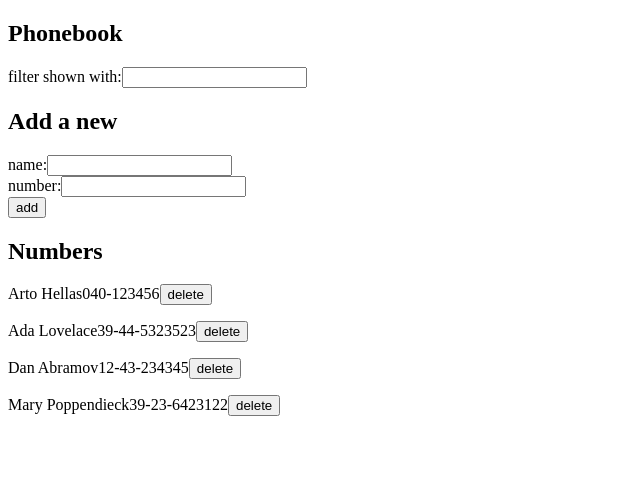
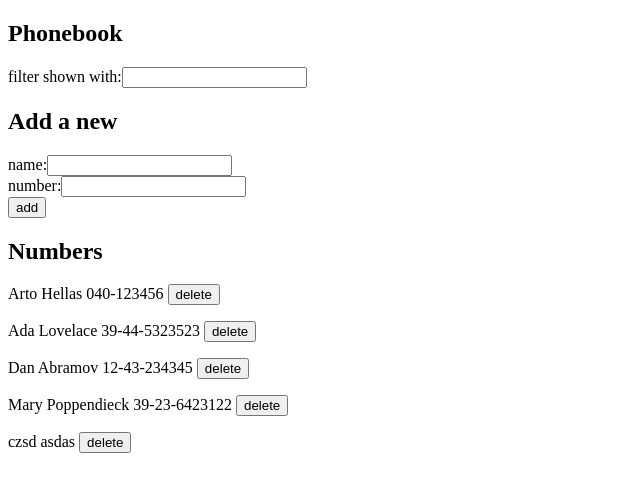
Before and after one commit to jkotima/fullstack-hy2020, a React (Create React App) app in the folder osa2/puhelinluettelo/: page / in a window 1280 px wide. Shown: the top 492 px of the page, without its empty margins (0-640 px from the left). Built offline with nearby package versions, Linux system fonts and the light colour scheme; data requests are answered from the project's data file.

Commit message:
2.19-2.20

```diff
--- a/osa2/puhelinluettelo/db.json
+++ b/osa2/puhelinluettelo/db.json
@@ -19,6 +19,11 @@
       "name": "Mary Poppendieck",
       "number": "39-23-6423122",
       "id": 4
+    },
+    {
+      "name": "czsd",
+      "number": "asdas",
+      "id": 5
     }
   ]
 }
--- a/osa2/puhelinluettelo/src/App.js
+++ b/osa2/puhelinluettelo/src/App.js
@@ -3,12 +3,15 @@ import Filter from './components/Filter'
 import PersonForm from './components/PersonForm'
 import Persons from './components/Persons'
 import personService from './services/persons'
+import Notification from './components/Notification'
 
 const App = () => {
     const [ persons, setPersons] = useState([])
     const [ newName, setNewName ] = useState('')
     const [ newNumber, setNewNumber ] = useState('')
     const [ filter, setFilter ] = useState('')
+    const [ notificationMessage, setNotificationMessage] = useState(null)
+    const [ error, setError] = useState(false)
 
     useEffect(() => {
         personService
@@ -18,8 +21,23 @@ const App = () => {
             })
     }, [])
 
+    const setTimedNotificationMessage = message => {
+        setNotificationMessage(message)
+        setTimeout(() => {
+            setNotificationMessage(null)
+        }, 5000)
+    }
+
+    const setTimedErrorMessage = message => {
+        setError(true)
+        setNotificationMessage(message)
+        setTimeout(() => {
+            setNotificationMessage(null)
+            setError(false)
+        }, 5000)
+    }
+
     const addPerson = (event) => {
-
         event.preventDefault()
         const personObject = {
             name: newName,
@@ -27,8 +45,8 @@ const App = () => {
         }
 
         if (persons.map((person) => person.name).includes(newName)) {
-            if (!window.confirm(`${newName} is already added to phonebook,`
-                               +` replace old number with a new one?`)) {
+            if (!window.confirm(`${newName} is already added to phonebook, `
+                               +`replace old number with a new one?`)) {
                 return
             }
 
@@ -38,11 +56,10 @@ const App = () => {
                 .then(returnedPerson => {
                     setPersons(persons.map(person =>
                         person.id !== id ? person : returnedPerson))
-
+                        setTimedNotificationMessage(`Updated ${personObject.name}`)
                 }).catch(error => {
-                    alert(
-                        `Person ${newName} could not be updated`
-                    )
+                    setTimedErrorMessage(`Information of ${personObject.name} `+
+                                         `has already been removed from server`)
                 })
 
         } else {
@@ -52,6 +69,7 @@ const App = () => {
                     setPersons(persons.concat(returnedPerson))
                     setNewName('')
                     setNewNumber('')
+                    setTimedNotificationMessage(`Added ${personObject.name}`)
                 })
         }
     }
@@ -70,6 +88,7 @@ const App = () => {
                     `Person ${person.name} could not be deleted`
                 )
             })
+        setTimedNotificationMessage(`Deleted ${person.name}`)
     }
 
     const handleNameChange = (event) => {
@@ -91,6 +110,8 @@ const App = () => {
     return (
       <div>
         <h2>Phonebook</h2>
+        <Notification message={notificationMessage} error={error}/>
+
         <Filter value={filter} onChange={handleFilterChange}/>
 
         <h2>Add a new</h2>
--- /dev/null
+++ b/osa2/puhelinluettelo/src/components/Notification.js
@@ -0,0 +1,23 @@
+import React from 'react'
+
+const Notification = ({message, error}) => {
+    if (message === null) {
+      return null
+    }
+
+    if (error) {
+        return (
+            <div className="error">
+              {message}
+            </div>
+        )
+    }
+
+    return (
+      <div className="notification">
+        {message}
+      </div>
+    )
+  }
+
+export default Notification
--- a/osa2/puhelinluettelo/src/components/Person.js
+++ b/osa2/puhelinluettelo/src/components/Person.js
@@ -2,9 +2,7 @@ import React from 'react'
 const Person = ({ person, deletePerson}) => {
     return (
       <p>
-        {person.name}
-        {person.number}
-        <button onClick={deletePerson}>delete</button>
+        {person.name} {person.number} <button onClick={deletePerson}>delete</button>
       </p>
     )
 }
--- a/osa2/puhelinluettelo/src/index.css
+++ b/osa2/puhelinluettelo/src/index.css
@@ -1,13 +1,19 @@
-body {
-  margin: 0;
-  font-family: -apple-system, BlinkMacSystemFont, 'Segoe UI', 'Roboto', 'Oxygen',
-    'Ubuntu', 'Cantarell', 'Fira Sans', 'Droid Sans', 'Helvetica Neue',
-    sans-serif;
-  -webkit-font-smoothing: antialiased;
-  -moz-osx-font-smoothing: grayscale;
+.notification {
+  color: green;
+  background: lightgrey;
+  font-size: 20px;
+  border-style: solid;
+  border-radius: 5px;
+  padding: 10px;
+  margin-bottom: 10px;
 }
 
-code {
-  font-family: source-code-pro, Menlo, Monaco, Consolas, 'Courier New',
-    monospace;
+.error {
+  color: red;
+  background: lightgrey;
+  font-size: 20px;
+  border-style: solid;
+  border-radius: 5px;
+  padding: 10px;
+  margin-bottom: 10px;
 }
--- a/osa2/puhelinluettelo/src/index.js
+++ b/osa2/puhelinluettelo/src/index.js
@@ -1,5 +1,6 @@
 import React from 'react'
 import ReactDOM from 'react-dom';
 import App from './App'
+import './index.css'
 
 ReactDOM.render(<App />, document.getElementById('root'))
```
